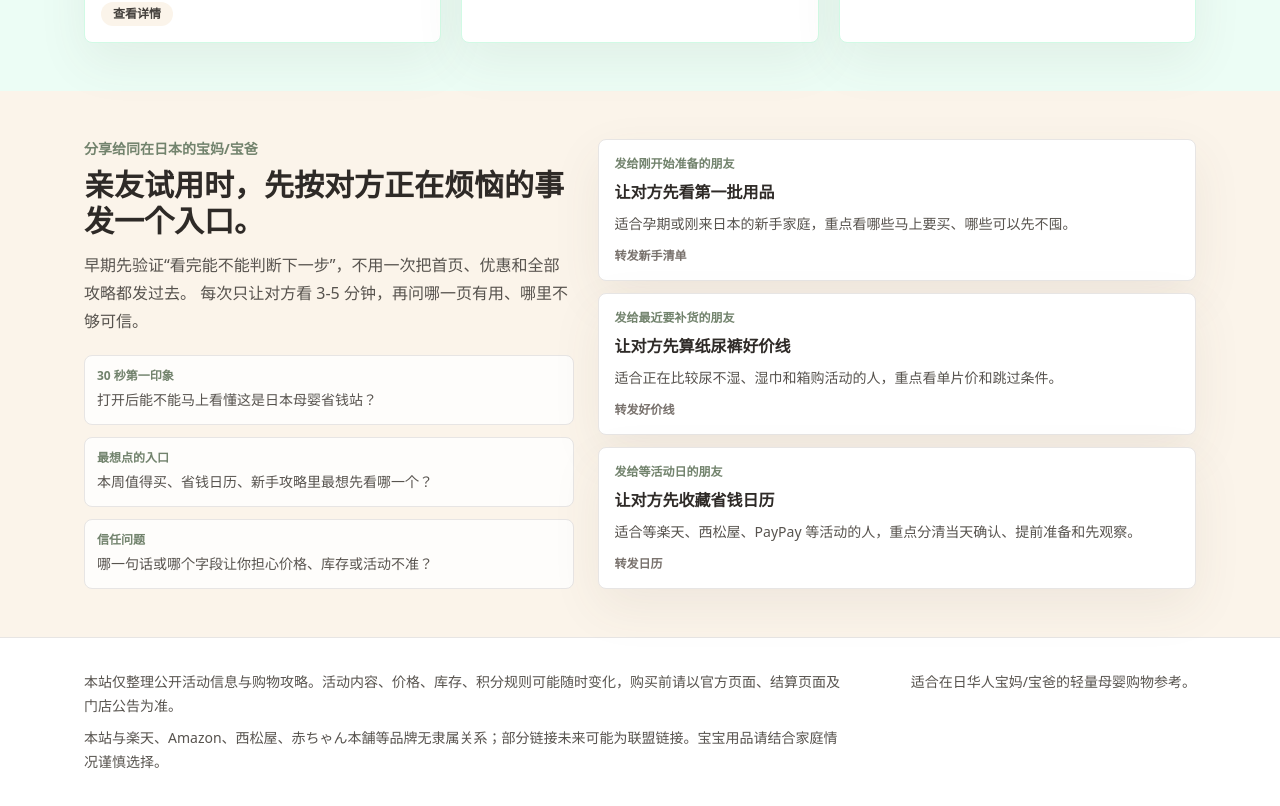
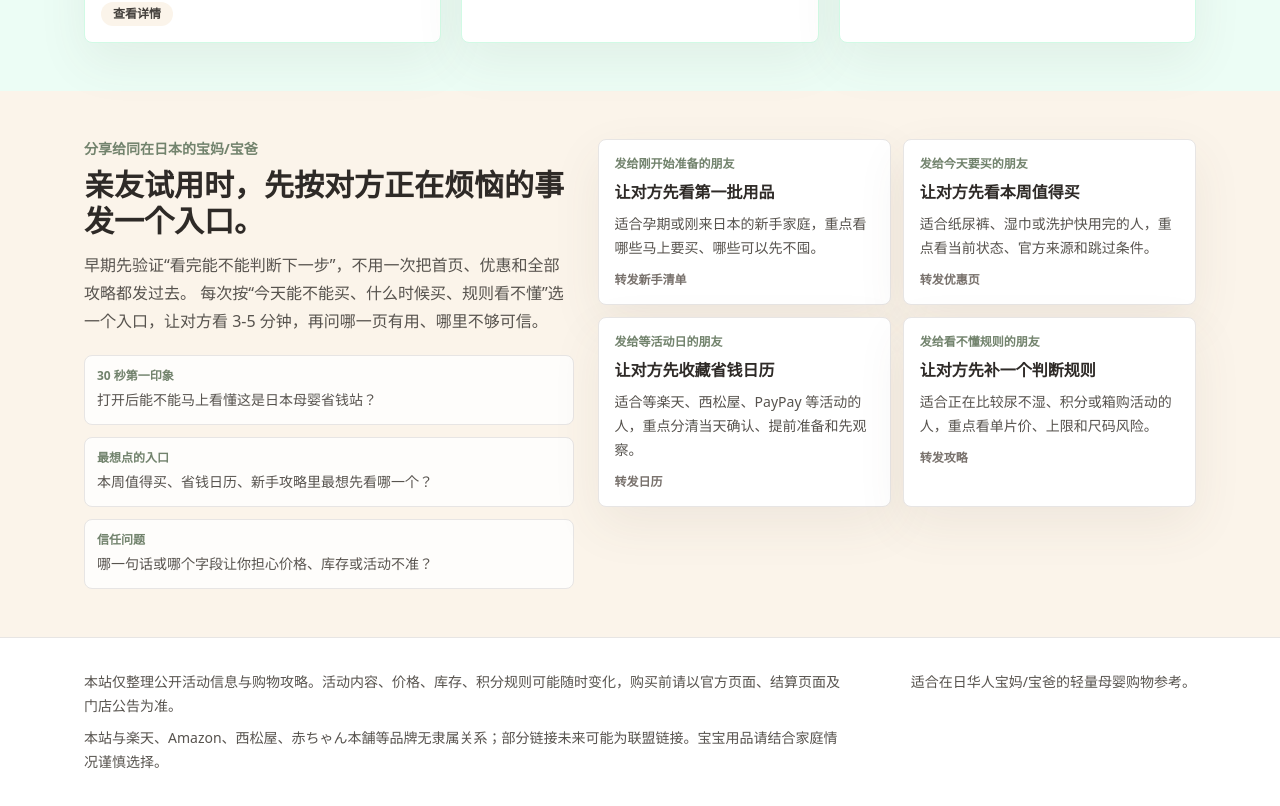
Before and after one commit to fengchuanli/mama-save-jp, a Next.js app: page / in a window 1280 px wide. Shown: the part 4080-4886 px from the top of the page. Built offline with nearby package versions, Linux system fonts and the light colour scheme.

Commit message:
优化首页亲友试用转发入口

```diff
--- a/pages/index.tsx
+++ b/pages/index.tsx
@@ -215,11 +215,11 @@ export default function Home({ deals, calendarEvents, paymentRebateEvents, guide
       action: "转发新手清单"
     },
     {
-      label: "发给最近要补货的朋友",
-      href: "/guides/diaper-price-line",
-      title: "让对方先算纸尿裤好价线",
-      description: "适合正在比较尿不湿、湿巾和箱购活动的人，重点看单片价和跳过条件。",
-      action: "转发好价线"
+      label: "发给今天要买的朋友",
+      href: "/deals",
+      title: "让对方先看本周值得买",
+      description: "适合纸尿裤、湿巾或洗护快用完的人，重点看当前状态、官方来源和跳过条件。",
+      action: "转发优惠页"
     },
     {
       label: "发给等活动日的朋友",
@@ -227,6 +227,13 @@ export default function Home({ deals, calendarEvents, paymentRebateEvents, guide
       title: "让对方先收藏省钱日历",
       description: "适合等楽天、西松屋、PayPay 等活动的人，重点分清当天确认、提前准备和先观察。",
       action: "转发日历"
+    },
+    {
+      label: "发给看不懂规则的朋友",
+      href: "/guides/diaper-price-line",
+      title: "让对方先补一个判断规则",
+      description: "适合正在比较尿不湿、积分或箱购活动的人，重点看单片价、上限和尺码风险。",
+      action: "转发攻略"
     }
   ];
   const shareFollowupPrompts = [
@@ -512,7 +519,7 @@ export default function Home({ deals, calendarEvents, paymentRebateEvents, guide
               </h2>
               <p className="mt-3 max-w-2xl leading-7 text-stone-600">
                 早期先验证“看完能不能判断下一步”，不用一次把首页、优惠和全部攻略都发过去。
-                每次只让对方看 3-5 分钟，再问哪一页有用、哪里不够可信。
+                每次按“今天能不能买、什么时候买、规则看不懂”选一个入口，让对方看 3-5 分钟，再问哪一页有用、哪里不够可信。
               </p>
               <div className="mt-5 grid gap-3">
                 {shareFollowupPrompts.map((prompt) => (
@@ -526,7 +533,7 @@ export default function Home({ deals, calendarEvents, paymentRebateEvents, guide
                 ))}
               </div>
             </div>
-            <div className="grid gap-3">
+            <div className="grid gap-3 sm:grid-cols-2">
               {shareTrialRoutes.map((route) => (
                 <Link
                   key={route.href}
```
Also changed, not shown: 1 other file (tests, documents, lock files or other folders).
